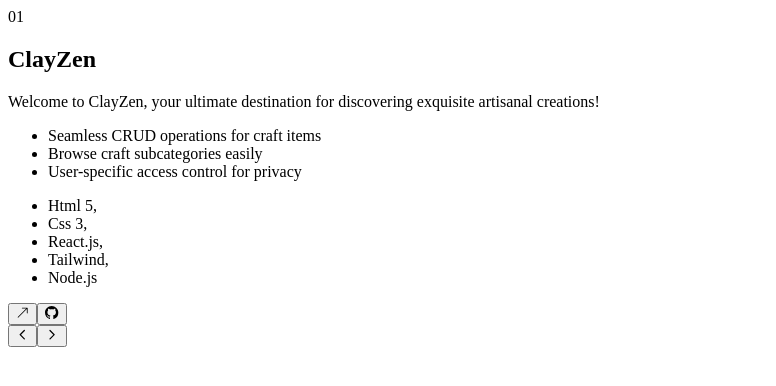
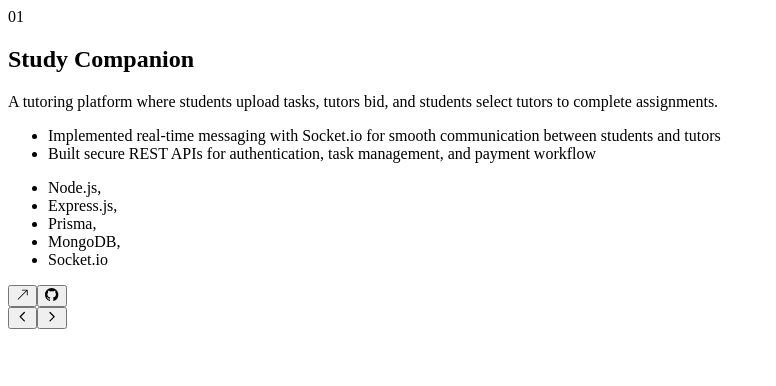
Before and after one commit to sifat2626/portfolio, a Next.js app: page /work in a window 1280 px wide. Shown: the top 386 px of the page, without its empty margins (0-776 px from the left). Built offline with nearby package versions, Linux system fonts and the light colour scheme.

Commit message:
Implement code changes to enhance functionality and improve performance

```diff
--- a/app/work/page.jsx
+++ b/app/work/page.jsx
@@ -1,23 +1,44 @@
-"use client";
-import { animate, motion } from "framer-motion";
+"use client"
+import { animate, motion } from "framer-motion"
 
-import "swiper/css";
-import { BsArrowUpRight, BsGithub } from "react-icons/bs";
-import { useState } from "react";
-import Link from "next/link";
+import "swiper/css"
+import { BsArrowUpRight, BsGithub } from "react-icons/bs"
+import { useState } from "react"
+import Link from "next/link"
 import {
   Tooltip,
   TooltipContent,
   TooltipProvider,
   TooltipTrigger,
-} from "@/components/ui/tooltip";
-import { Swiper, SwiperSlide } from "swiper/react";
-import Image from "next/image";
-import WorkSliderBtns from "@/components/WorkSliderBtns";
+} from "@/components/ui/tooltip"
+import { Swiper, SwiperSlide } from "swiper/react"
+import Image from "next/image"
+import WorkSliderBtns from "@/components/WorkSliderBtns"
 
 const projects = [
   {
     num: "01",
+    category: "full stack",
+    title: "Study Companion",
+    description:
+      "A tutoring platform where students upload tasks, tutors bid, and students select tutors to complete assignments.",
+    features: [
+      "Implemented real-time messaging with Socket.io for smooth communication between students and tutors",
+      "Built secure REST APIs for authentication, task management, and payment workflow",
+    ],
+    stack: [
+      { name: "Node.js" },
+      { name: "Express.js" },
+      { name: "Prisma" },
+      { name: "MongoDB" },
+      { name: "Socket.io" },
+    ],
+    image: "/assets/Images/study-companion.png", // Replace with actual image path
+    live: "https://studycompanion.online/", // Replace with actual live link
+    github: "https://github.com/sifat2626/study-companion",
+  },
+  {
+    num: "02",
     category: "full stack",
     title: "ClayZen",
     description:
@@ -39,7 +60,7 @@ const projects = [
     github: "https://github.com/sifat2626/crafty-client",
   },
   {
-    num: "02",
+    num: "03",
     category: "full stack",
     title: "TieTheKnot",
     description:
@@ -63,12 +84,11 @@ const projects = [
     github: "https://github.com/sifat2626/matrimony-client",
   },
   {
-    num: "03",
+    num: "04",
     category: "frontend",
     title: "Gable",
     description:
       "Welcome to Gable, your premier destination for navigating the realm of professional opportunities!",
-
     features: [
       "Comprehensive job listings across various industries",
       "Advanced search functionality to find relevant jobs",
@@ -88,23 +108,24 @@ const projects = [
     github: "https://github.com/sifat2626/job-portal-client",
   },
   {
-    num: "04",
+    num: "05",
     category: "frontend",
     title: "OmniFood",
     description: "Your ultimate meal planner and delivery app!",
-    features: ["Choose recipe for your preffered diet!"],
+    features: ["Choose recipe for your preferred diet!"],
     stack: [{ name: "Html 5" }, { name: "Css 3" }, { name: "JavaScript" }],
     image: "/assets/Images/omnifood.png",
     live: "https://sifat2626.github.io/OmniFood/",
     github: "https://github.com/sifat2626/OmniFood",
   },
-];
+]
+
 function Work() {
-  const [project, setProject] = useState(projects[0]);
+  const [project, setProject] = useState(projects[0])
   const handleSlideChange = (swiper) => {
-    const currentIndex = swiper.activeIndex;
-    setProject(projects[currentIndex]);
-  };
+    const currentIndex = swiper.activeIndex
+    setProject(projects[currentIndex])
+  }
   return (
     <motion.section
       initial={{ opacity: 0 }}
@@ -206,7 +227,7 @@ function Work() {
         </div>
       </div>
     </motion.section>
-  );
+  )
 }
 
-export default Work;
+export default Work
```
Also changed, not shown: public/assets/Images/study-companion.png (added).
